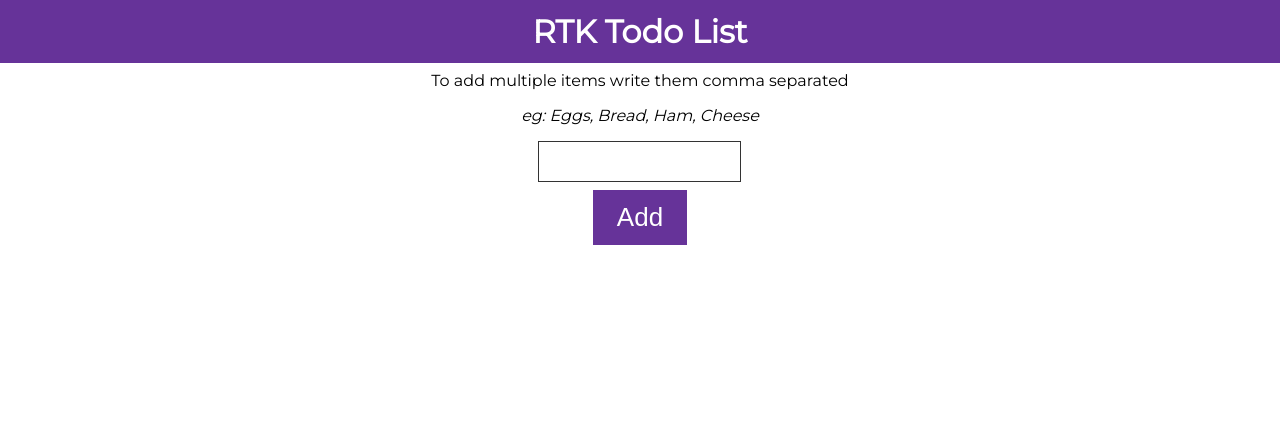
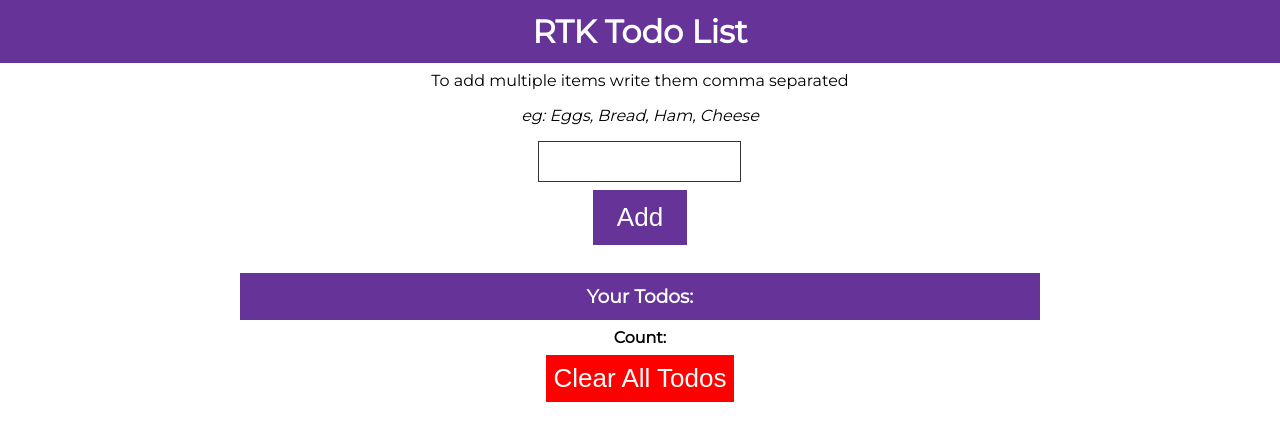
Before and after one commit to BensonFeng/vite-redux-entityadapter-crud-todolist, a React (Vite) app: page / in a window 1280 px wide. Shown: the top 440 px of the page. Built offline with nearby package versions, Linux system fonts and the light colour scheme; the HTML template or start-up script is replaced by a standard one.

Commit message:
TodoList component

```diff
--- a/src/App.jsx
+++ b/src/App.jsx
@@ -1,11 +1,13 @@
 import "./App.css";
 import AddTodo from "./componenets/AddTodo/AddTodo";
+import TodoList from "./componenets/TodoList/TodoList";
 
 function App() {
   return (
     <div className="App">
       <h1 className="header">RTK Todo List</h1>
       <AddTodo />
+      <TodoList />
     </div>
   );
 }
--- a/src/componenets/AddTodo/AddTodo.jsx
+++ b/src/componenets/AddTodo/AddTodo.jsx
@@ -1,6 +1,6 @@
 import { useState } from "react";
 import { useDispatch } from "react-redux";
-import { addTodo } from "../../store/todoSlice";
+import { addTodo, addTodos } from "../../store/todoSlice";
 import { nanoid } from "@reduxjs/toolkit";
 
 const AddTodo = () => {
@@ -9,7 +9,19 @@ const AddTodo = () => {
 
   const submit = () => {
     if (text.length > 0) {
-      dispatch(addTodo({ id: nanoid(), todo: text, completed: false }));
+      // dispatch(addTodo({ id: nanoid(), todo: text, completed: false }));
+
+      const items = text.split(",");
+      // first method - dispatch separate actions for each item
+      // items.forEach((item) =>
+      //   dispatch(addTodo({ id: nanoid(), todo: text, completed: false }))
+      // );
+      // second method - dispatch one action for all items - better
+      dispatch(
+        addTodos(
+          items.map((item) => ({ id: nanoid(), todo: item, completed: false }))
+        )
+      );
     }
   };
   return (
--- /dev/null
+++ b/src/componenets/TodoList/TodoList.jsx
@@ -0,0 +1,14 @@
+import { useSelector, useDispatch } from "react-redux";
+import { todoSelectors } from "../../store/todoSlice";
+
+const TodoList = () => {
+  return (
+    <div className="todo-list">
+      <h3>Your Todos:</h3>
+      <h4>Count:</h4>
+      <button className="delete-btn"> Clear All Todos</button>
+    </div>
+  );
+};
+
+export default TodoList;
--- a/src/store/todoSlice.js
+++ b/src/store/todoSlice.js
@@ -12,9 +12,10 @@ const todoSlice = createSlice({
   initialState: todoAdapter.getInitialState(),
   reducers: {
     addTodo: todoAdapter.addOne,
+    addTodos: todoAdapter.addMany,
   },
 });
 
-export const { addTodo } = todoSlice.actions;
+export const { addTodo, addTodos } = todoSlice.actions;
 
 export default todoSlice.reducer;
```
